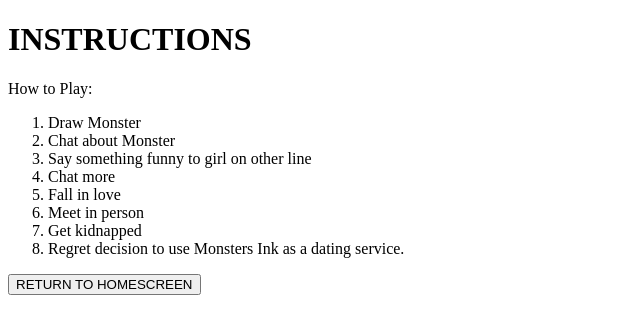
After one commit to lawrel/ArtificialWormBlast, a Flask app: page /Instructions/ in a window 1280 px wide. The commit adds this page. Shown: the top 334 px of the page, without its empty margins (0-640 px from the left). Run offline with Flask 2, Linux system fonts and the light colour scheme.

Commit message:
Instructions Page added (note, its kind of funny)

```diff
--- /dev/null
+++ b/templates/Instructions.html
@@ -0,0 +1,26 @@
+<!DOCTYPE html>
+
+<html lang="en" xmlns="http://www.w3.org/1999/xhtml">
+<head>
+    <meta charset="utf-8" />
+    <title></title>
+</head>
+<body>
+    <h1>INSTRUCTIONS</h1>
+    <p> How to Play:</p>
+</body>
+<ol>
+    <li>Draw Monster</li>
+    <li>Chat about Monster</li>
+    <li>Say something funny to girl on other line</li>
+    <li>Chat more</li>
+    <li>Fall in love</li>
+    <li>Meet in person</li>
+    <li>Get kidnapped</li>
+    <li>Regret decision to use Monsters Ink as a dating service.</li>
+</ol>
+<form>
+    <input type="button" value="RETURN TO HOMESCREEN" onclick="window.location.href='/'" />
+</form>
+
+</html>
--- a/webRender.py
+++ b/webRender.py
@@ -12,6 +12,14 @@ def home():
 def lobby():
     return render_template('lobby.html')
 
+@app.route('/myAccount/')
+def myAccount():
+    return render_template('Account.html')
+
+@app.route('/Instructions/')
+def Instructions():
+    return render_template('Instructions.html')
+
 
 if __name__ == '__main__':
     app.run(debug = True)
```
Also changed, not shown: templates/Account.html (added, +17 -0 lines), templates/home.html (+8 -0 lines).
